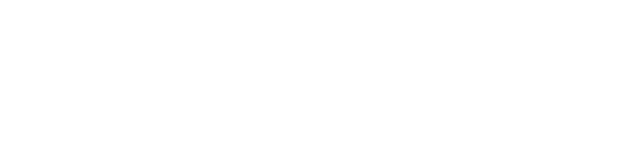
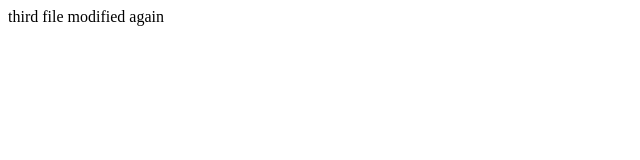
Before and after one commit to slolusare96/practice_repo, a plain HTML site: page html_Codes/third.html in a window 1280 px wide. Shown: the whole page, without its empty margins (0-640 px from the left). Drawn offline with Linux system fonts and the light colour scheme.

Commit message:
third file changed again

```diff
--- a/html_Codes/third.html
+++ b/html_Codes/third.html
@@ -6,5 +6,7 @@
     <meta name="viewport" content="width=device-width, initial-scale=1.0" />
     <title>Document</title>
   </head>
-  <body></body>
+  <body>
+    third file modified again
+  </body>
 </html>
```
